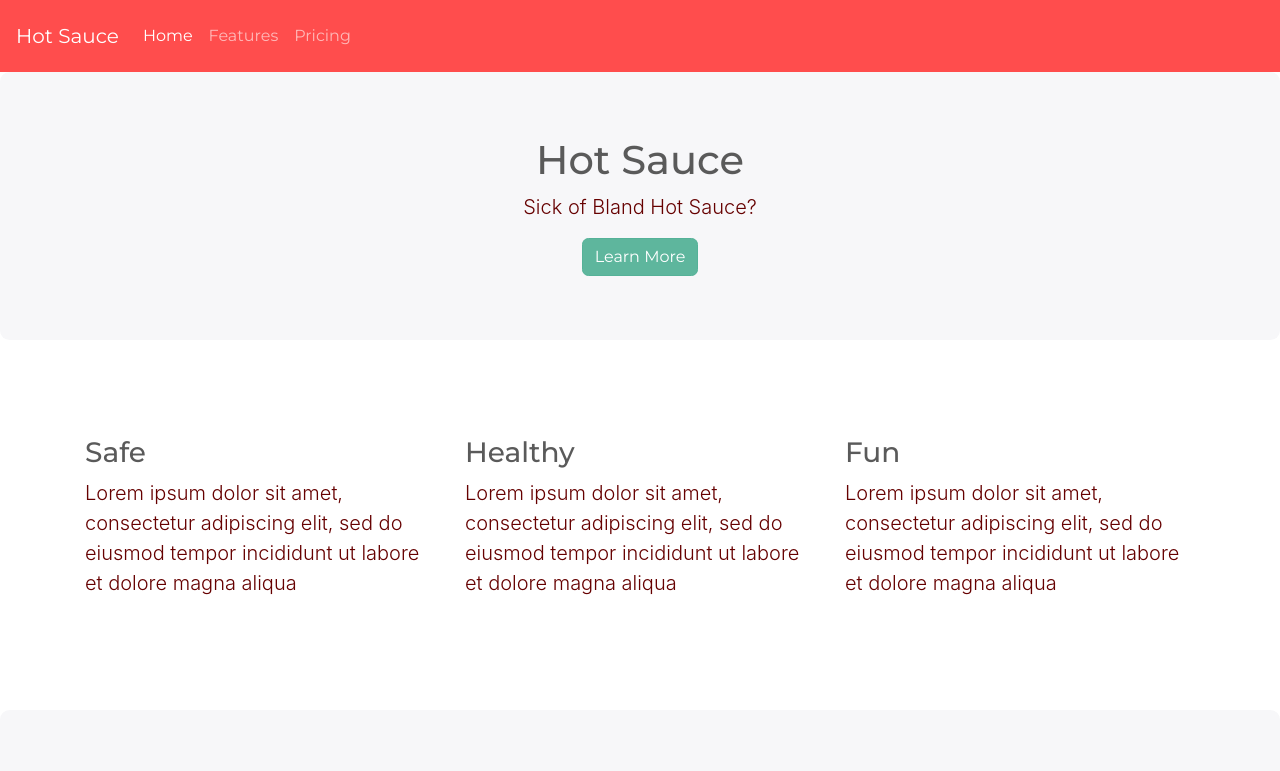
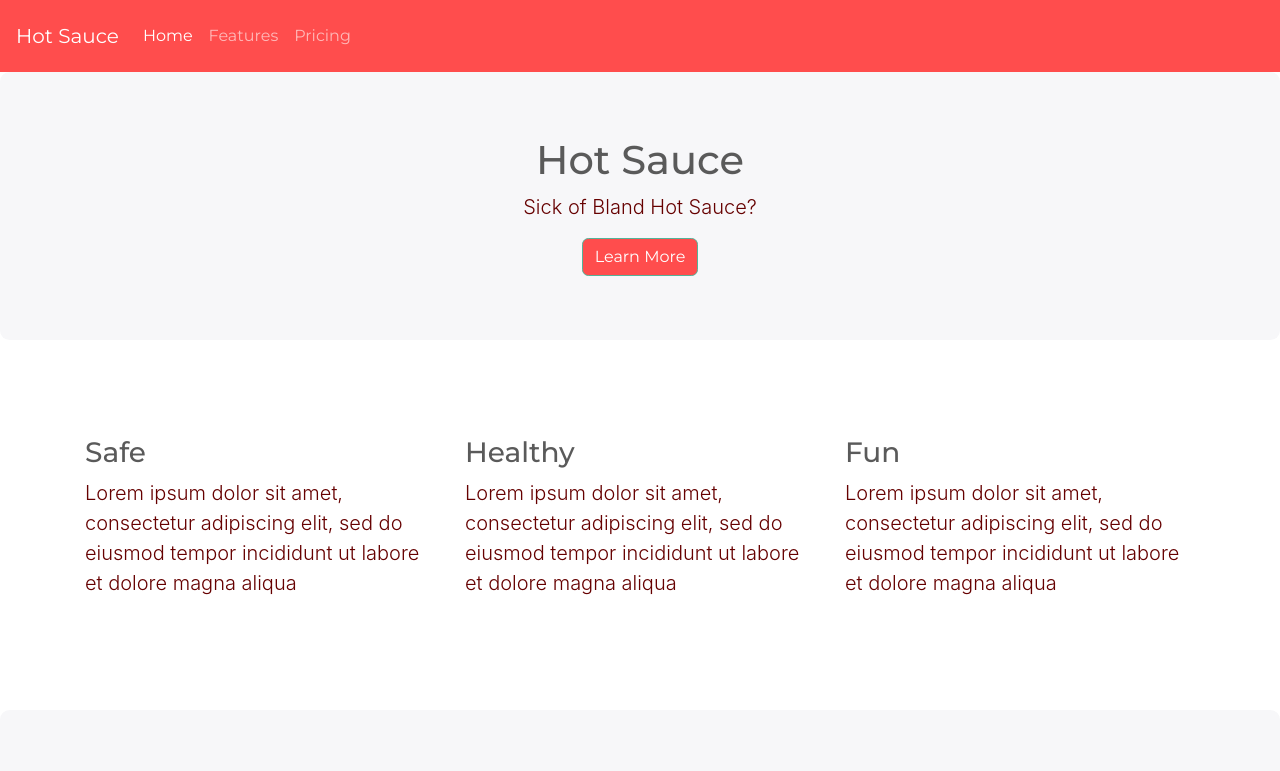
Before and after one commit to anbellouzi/Launch-page, a plain HTML site: page index.html in a window 1280 px wide. In both pictures the pointer is over the link "Learn More". Shown: the top 771 px of the page. Drawn offline with nearby package versions, Linux system fonts and the light colour scheme.

Commit message:
Page 3 Customize page

```diff
--- a/index.html
+++ b/index.html
@@ -4,7 +4,7 @@
   <meta charset="UTF-8">
   <meta name="viewport" content="width=device-width, initial-scale=1.0">
   <meta http-equiv="X-UA-Compatible" content="ie=edge">
-  <title>Document</title>
+  <title>Hot Sauce</title>
 
   <!-- BOOTSTRAP link -->
   <link rel="stylesheet" href="https://stackpath.bootstrapcdn.com/bootstrap/4.3.1/css/bootstrap.min.css">
--- a/styles.css
+++ b/styles.css
@@ -8,3 +8,8 @@ body {
 .footer {
   padding: 1rem;
 }
+
+.btn-primary:hover {
+  background-color: #ff4d4d;
+  color: white;
+}
```
